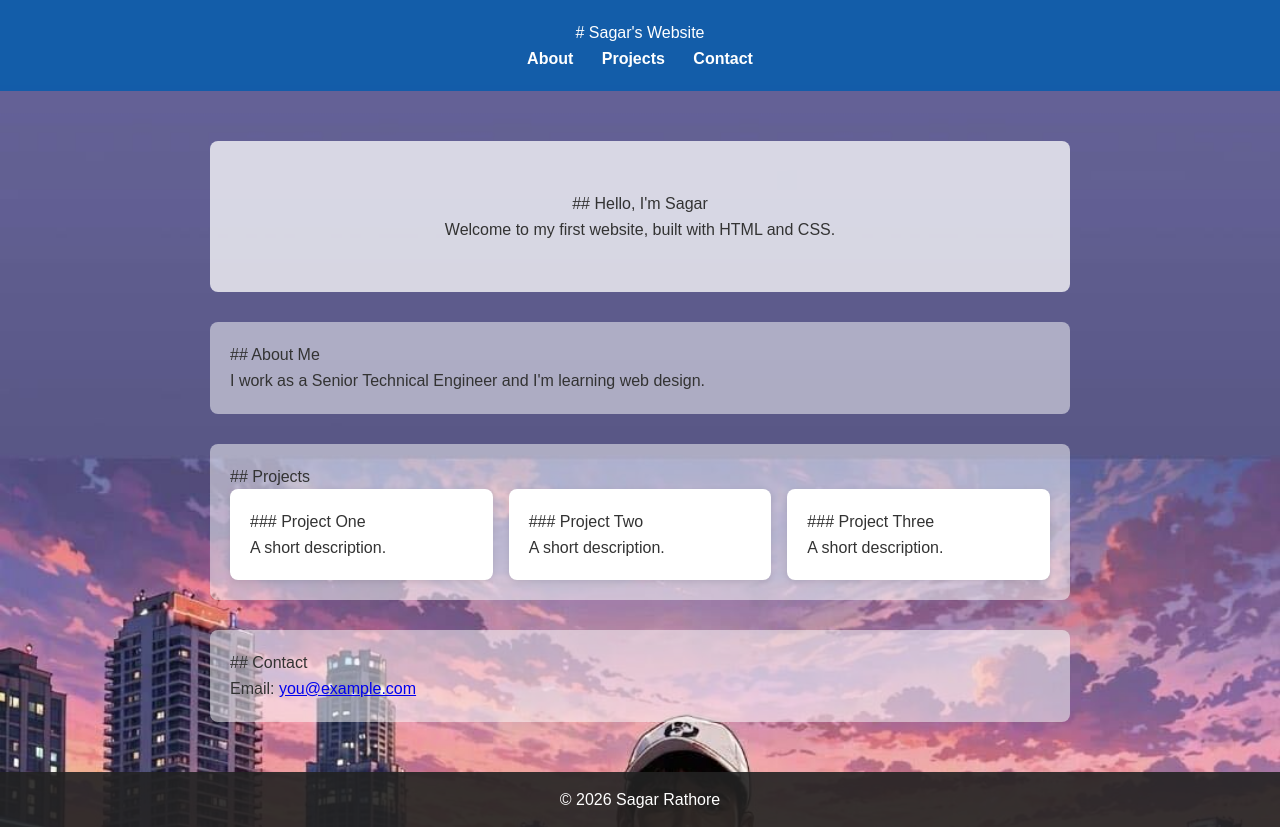
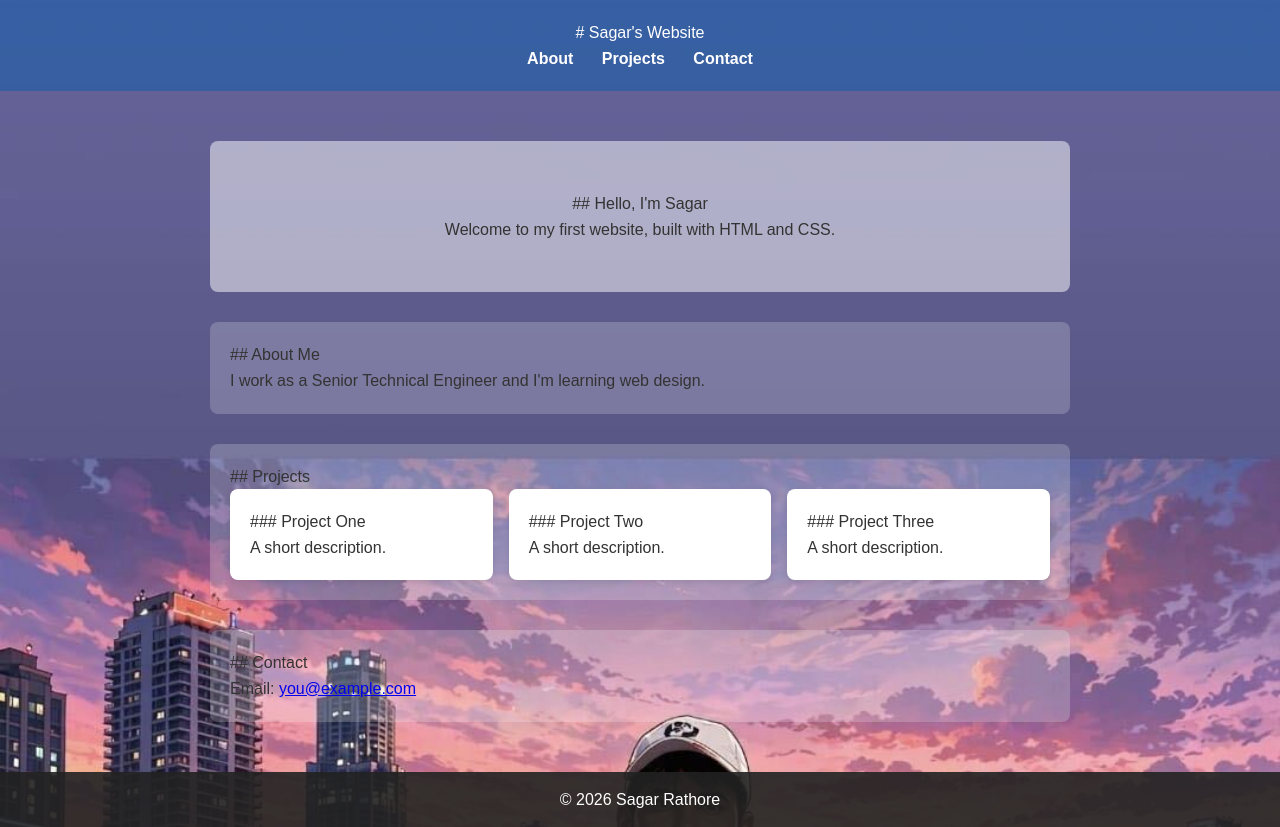
Before and after one commit to rsagarr7/rsagarr7.github.io, a plain HTML site: page index.html in a window 1280 px wide. Drawn offline with Linux system fonts and the light colour scheme.

Commit message:
Update style.css

```diff
--- a/style.css
+++ b/style.css
@@ -13,7 +13,7 @@ body {
 }
 
 header {
-  background: rgba(11, 92, 171, 0.9);
+  background: rgba(11, 92, 171, 0.5);
   color: #fff;
   padding: 20px;
   text-align: center;
@@ -31,14 +31,14 @@ main { max-width: 900px; margin: 0 auto; padding: 20px; }
 
 section {
   margin: 30px 0;
-  background: rgba(255, 255, 255, 0.5);
+  background: rgba(255, 255, 255, 0.2);
   padding: 20px;
   border-radius: 8px;
 }
 h2 { color: #0b5cab; margin-bottom: 10px; }
 
 .hero {
-  background: rgba(255, 255, 255, 0.75);
+  background: rgba(255, 255, 255, 0.5);
   padding: 50px 20px;
   text-align: center;
 }
```
